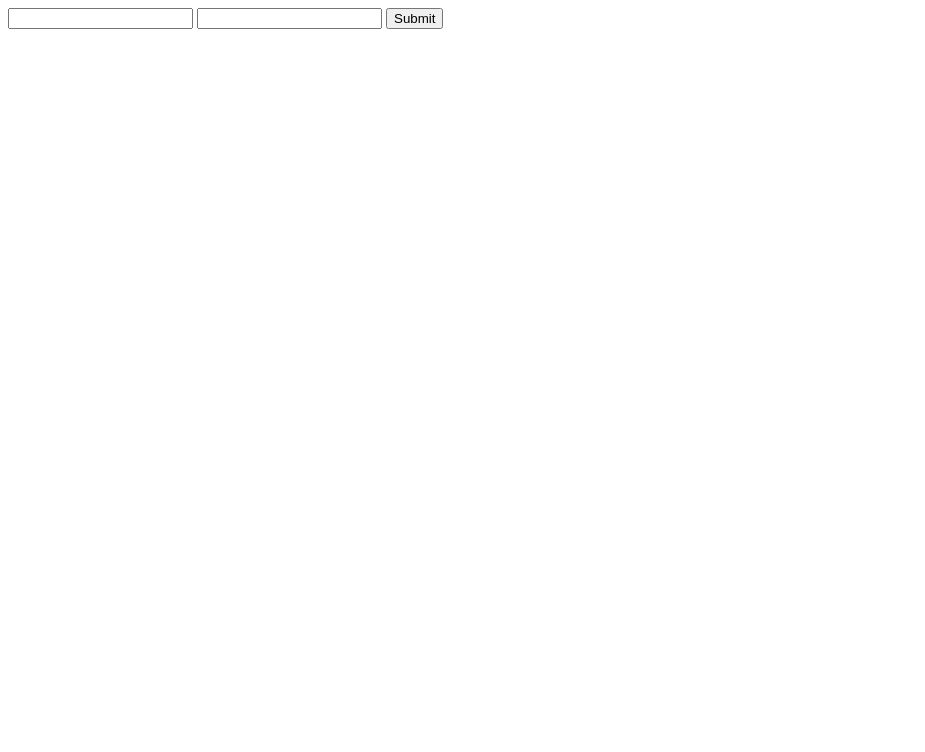
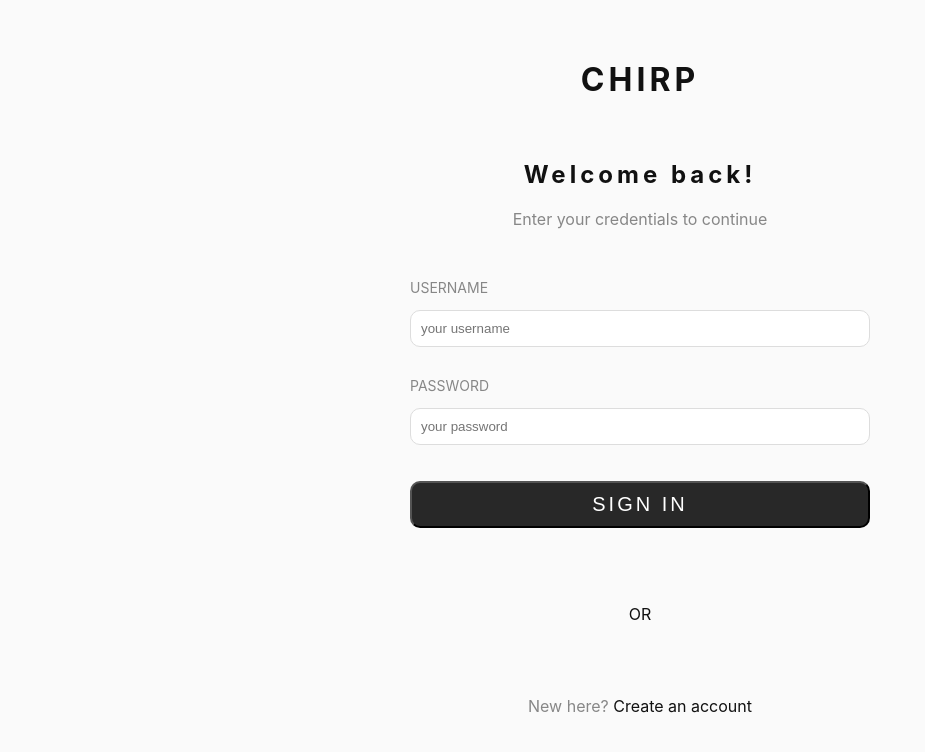
Before and after one commit to yoni4848/Twitter_clone_test, a website: page public/index.html in a window 1280 px wide. Shown: the whole page, without its empty margins (0-925 px from the left). Drawn offline with Linux system fonts and the light colour scheme.

Commit message:
style the login page and also add ui functionality for liking and unliking post

```diff
--- a/database/db.js
+++ b/database/db.js
@@ -11,6 +11,7 @@ const pool = new Pool({
     database: process.env.DB_NAME,
     password: process.env.DB_PASSWORD,
     port: process.env.DB_PORT,
+    connectionTimeoutMillis: 5000,
 });
 
 // Test connection
--- a/package.json
+++ b/package.json
@@ -13,9 +13,10 @@
   "dependencies": {
     "bcrypt": "^6.0.0",
     "cors": "^2.8.5",
-    "dotenv": "^17.2.3",
+    "dotenv": "^16.6.1",
     "express": "^5.1.0",
     "jsonwebtoken": "^9.0.2",
+    "nodemon": "^3.1.11",
     "pg": "^8.16.3"
   }
 }
--- a/public/css/style.css
+++ b/public/css/style.css
@@ -1,22 +1,95 @@
-body{
+*{
+    box-sizing: border-box;
+}
+body {
   background-color: #fafafa;
   color: #111111;
-    font-family: 'Space Grotesk', -apple-system, sans-serif;
+  font-family: "Space Grotesk", -apple-system, sans-serif;
   max-width: 540px;
   margin: 0 auto;
   padding: 0 20px;
 }
 
-
-.post{
+.post {
   background-color: #ffffff;
   padding: 20px;
   margin: 16px 0;
   border-radius: 12px;
 }
 
-.username{
+.username {
   font-weight: 600;
   font-size: 14px;
   color: #888888;
 }
+#feed button {
+  background: none;
+  border: none;
+  color: #888888;
+  cursor: pointer;
+}
+
+#feed button.liked {
+  color: red;
+}
+
+#login-form{
+    max-width: 540px;
+    margin: auto auto;
+    margin-top: 60px;
+    padding: 0 20px;
+    text-align: center;
+}
+
+#signin-btn{
+    display: block;
+    font-size: 20px;
+    margin: 20px 0;
+    width: 100%;
+    background-color: #282828;
+    color: #ffffff;
+    letter-spacing: 3px;
+    padding: 10px;
+    border-radius: 10px;
+}
+
+#signin-btn:hover{
+    cursor: pointer;
+    opacity: 0.9;
+}
+input {
+    width: 100%;
+    border: 1px solid #dddddd;
+    border-radius: 10px;
+    padding: 10px;
+    margin-bottom: 16px;
+}
+input:focus{
+    outline: none;
+    border: 1px solid #111111;
+}
+
+h1, h2{
+    letter-spacing: 4px;
+}
+
+.prompt-txt{
+    color: #878787;
+}
+
+.prompt-txt-left{
+    text-align: left;
+     color: #878787;
+     font-size: 14px;
+}
+a{
+    text-decoration: none;
+}
+#create-account{
+    color:#111111;
+}
+
+#create-account:hover{
+    text-decoration: underline;
+    cursor: pointer;
+}
--- a/public/index.html
+++ b/public/index.html
@@ -4,12 +4,27 @@
     <meta charset="UTF-8" />
     <meta name="viewport" content="width=device-width, initial-scale=1.0" />
     <title>Chirp</title>
+    <link rel="stylesheet" href="css/style.css" />
   </head>
   <body>
     <form id="login-form">
-      <input type="username" id="username" required />
-      <input type="password" id="password" required />
-      <button>Submit</button>
+      <h1>CHIRP</h1>
+      <br />
+      <h2>Welcome back!</h2>
+
+      <p class="prompt-txt">Enter your credentials to continue</p>
+      <br />
+      <p class="prompt-txt-left">USERNAME</p>
+      <input type="username" id="username" required placeholder="your username"/>
+      <p class="prompt-txt-left">PASSWORD</p>
+      <input type="password" id="password" required placeholder="your password"/>
+      <button id="signin-btn">SIGN IN</button>
+      <br /><br />
+      <p>OR</p>
+      <br />
+      <br />
+
+      <p class="prompt-txt">New here? <a id="create-account" href="register.html"> Create an account</a></p>
     </form>
     <script src="js/login.js"></script>
   </body>
```
Also changed, not shown: public/js/home.js (+32 -0 lines), 1 other file. Lines whose indentation alone changed are shown as unchanged.
